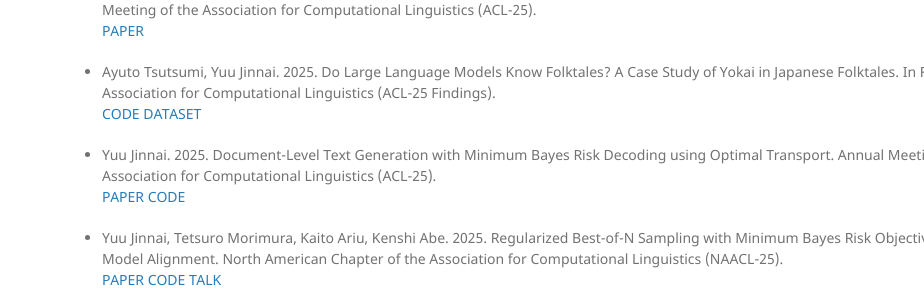
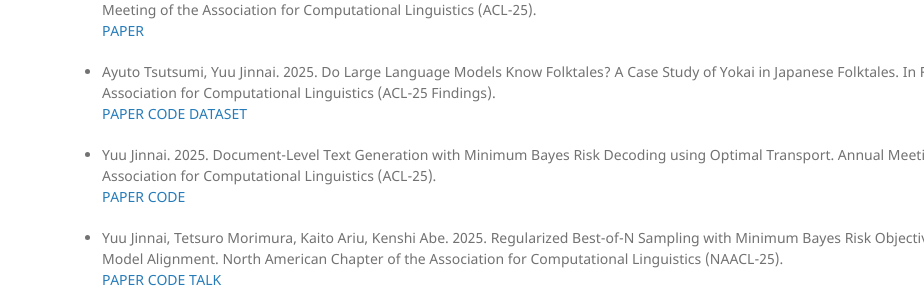
Before and after one commit to jinnaiyuu/jinnaiyuu.github.io, a Jekyll site: the page built from ja/index.md, in a window 1280 px wide and 900 px high, scrolled down 585 px. Shown: the part 156-454 px from the top of the window, without its empty margins (356-1280 px from the left). Built offline with Jekyll 4.4.1, drawn with Linux system fonts in a browser that asks for light colours; our own code applies the rules of GitHub Pages for plain Markdown files.

```diff
--- a/ja/index.md
+++ b/ja/index.md
@@ -23,7 +23,7 @@
 [PAPER](https://arxiv.org/abs/2502.12685)
 
 - Ayuto Tsutsumi, Yuu Jinnai. 2025. Do Large Language Models Know Folktales? A Case Study of Yokai in Japanese Folktales. In Findings of the Association for Computational Linguistics (ACL-25 Findings).
-[CODE](https://github.com/CyberAgentAILab/YokaiEval) [DATASET](https://huggingface.co/datasets/cyberagent/YokaiEval)
+[PAPER](https://arxiv.org/abs/2506.03619) [CODE](https://github.com/CyberAgentAILab/YokaiEval) [DATASET](https://huggingface.co/datasets/cyberagent/YokaiEval)
 
 - Yuu Jinnai. 2025. Document-Level Text Generation with Minimum Bayes Risk Decoding using Optimal Transport. Annual Meeting of the Association for Computational Linguistics (ACL-25).
 [PAPER](https://arxiv.org/abs/2505.23078) [CODE](https://github.com/jinnaiyuu/mbr-optimal-transport)
```
Also changed, not shown: index.md (+1 -1 lines).
